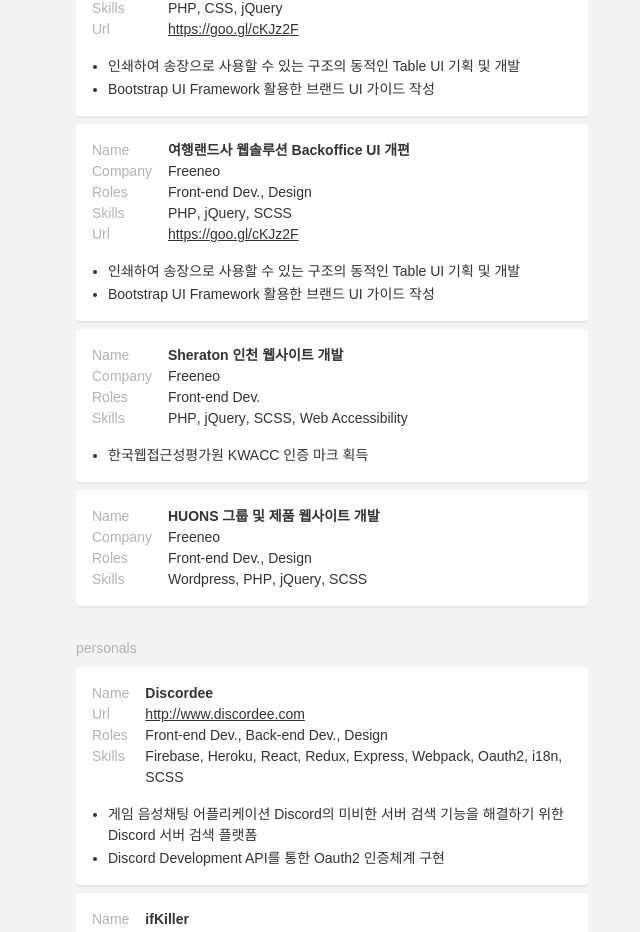
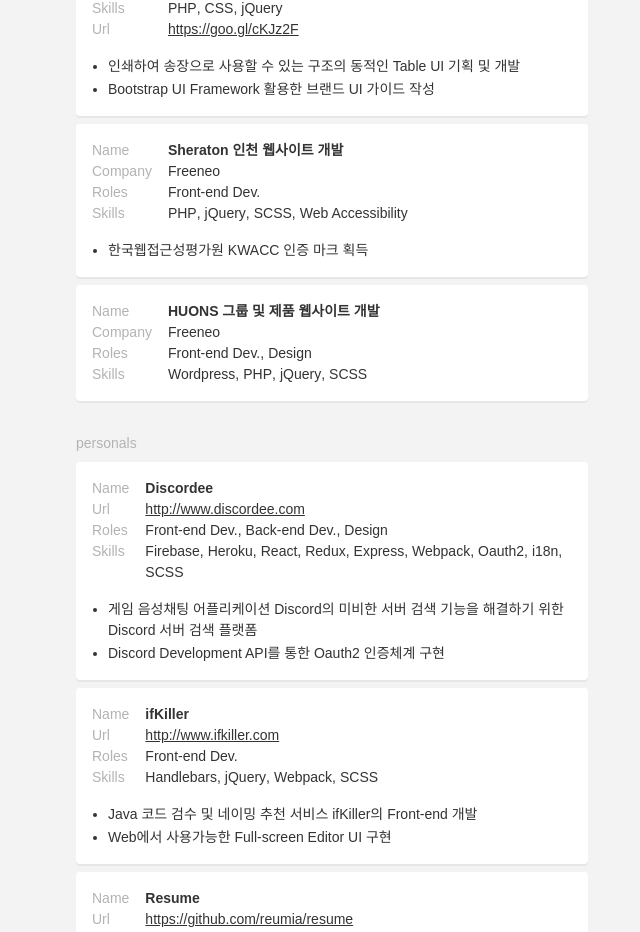
Before and after one commit to reumia/resume, a React app: page / in a window 1280 px wide. Shown: the part 2335-3267 px from the top of the page, without its empty margins (308-948 px from the left). Built offline with nearby package versions, Linux system fonts and the light colour scheme.

Commit message:
데이터 수정

```diff
--- a/src/data.js
+++ b/src/data.js
@@ -138,17 +138,6 @@
                 ]
             },
             {
-                'name': '여행랜드사 웹솔루션 Backoffice UI 개편',
-                'company': 'Freeneo',
-                'roles': [ 'Front-end Dev.', 'Design' ],
-                'skills': [ 'PHP', 'jQuery', 'SCSS' ],
-                'url': 'https://goo.gl/cKJz2F',
-                'descriptions': [
-                    '인쇄하여 송장으로 사용할 수 있는 구조의 동적인 Table UI 기획 및 개발',
-                    'Bootstrap UI Framework 활용한 브랜드 UI 가이드 작성'
-                ]
-            },
-            {
                 'name': 'Sheraton 인천 웹사이트 개발',
                 'company': 'Freeneo',
                 'roles': [ 'Front-end Dev.' ],
```
